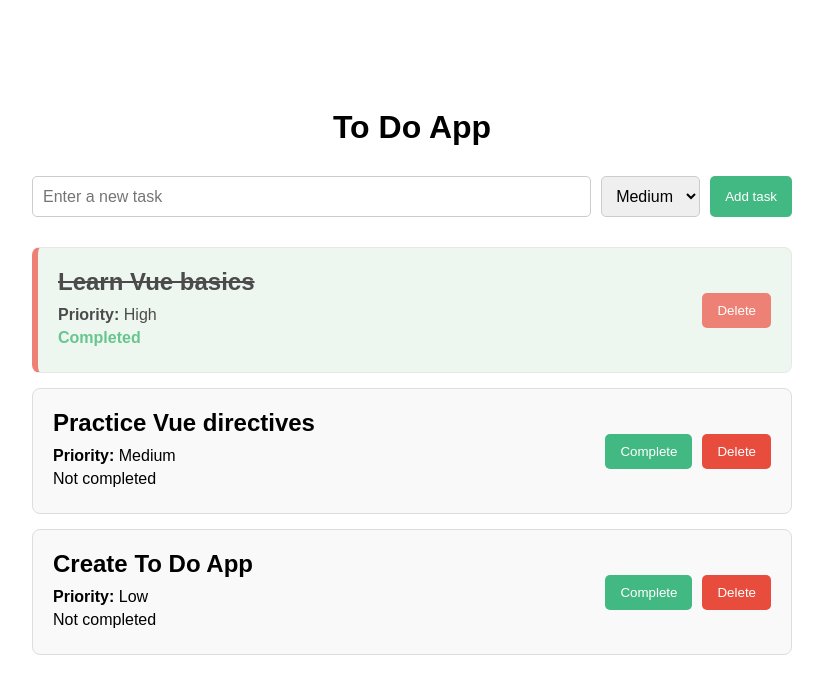
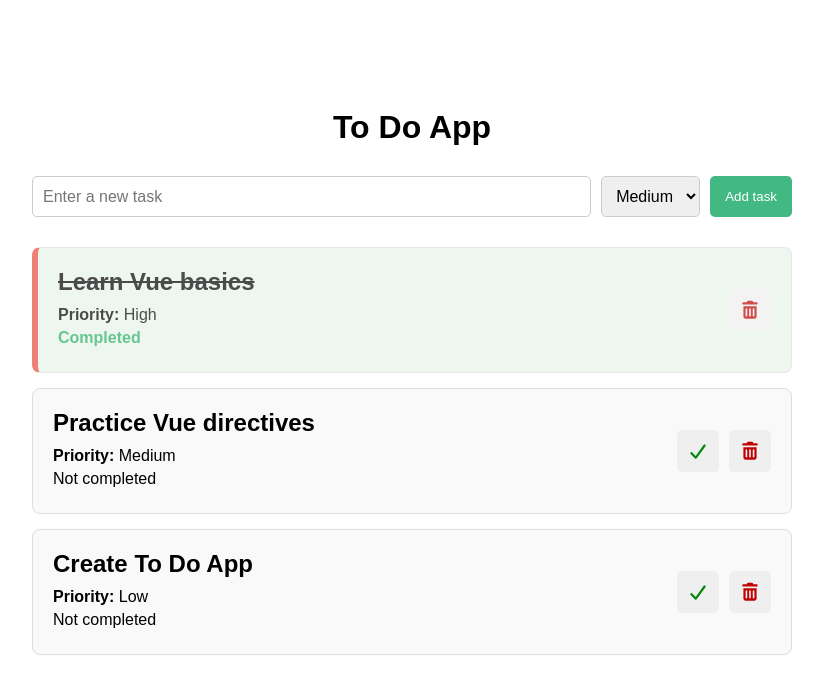
Before and after one commit to veljko-03/todo-app-ita, a Vue app: page / in a window 1280 px wide. Shown: the top 694 px of the page, without its empty margins (228-1051 px from the left). Built offline with nearby package versions, Linux system fonts and the light colour scheme.

Commit message:
chore: icons for buttons

```diff
--- a/src/components/TaskItem.vue
+++ b/src/components/TaskItem.vue
@@ -20,9 +20,22 @@
     </div>
 
     <div class="task-actions">
-      <button v-if="!task.completed" @click="$emit('complete', task.id)">Complete</button>
+      <button
+        v-if="!task.completed"
+        class="icon-button complete-button"
+        @click="$emit('complete', task.id)"
+        title="Complete task"
+      >
+        <img src="/check.svg" alt="Complete" />
+      </button>
 
-      <button class="delete-button" @click="$emit('delete', task.id)">Delete</button>
+      <button
+        class="icon-button delete-button"
+        @click="$emit('delete', task.id)"
+        title="Delete task"
+      >
+        <img src="/trash.svg" alt="Delete" />
+      </button>
     </div>
   </div>
 </template>
@@ -82,20 +95,23 @@ export default {
   gap: 10px;
 }
 
-button {
-  padding: 10px 15px;
+.icon-button {
+  width: 42px;
+  height: 42px;
+  display: flex;
+  align-items: center;
+  justify-content: center;
   border: none;
   border-radius: 5px;
   cursor: pointer;
-  background-color: #42b983;
-  color: white;
 }
 
-.delete-button {
-  background-color: #e74c3c;
+.icon-button img {
+  width: 22px;
+  height: 22px;
 }
 
-button:hover {
-  opacity: 0.85;
+.icon-button:hover {
+  opacity: 0.8;
 }
 </style>
```
Also changed, not shown: public/check.svg (added), public/trash.svg (added).
